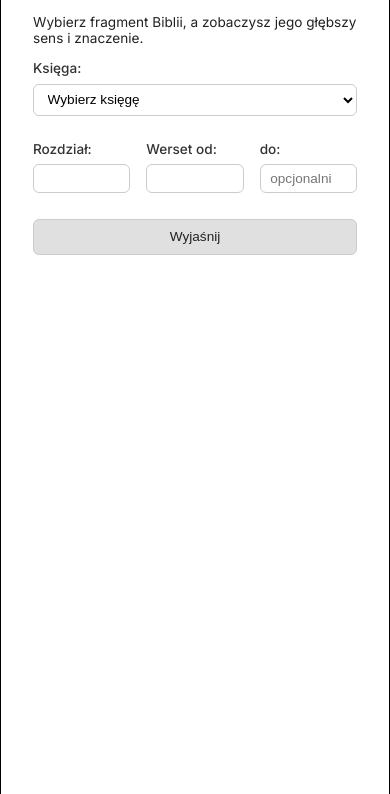
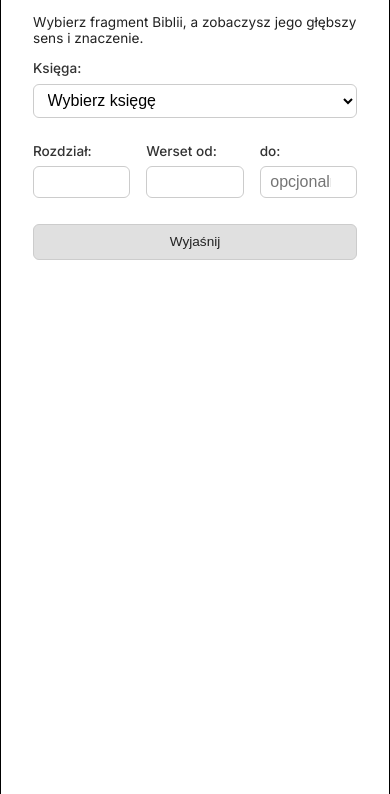
Before and after one commit to kamilsoldacki/biblia-wyjasnienia, a plain HTML site: page index.html in a window 390 px wide. Shown: the part 50-844 px from the top of the page. Drawn offline with nearby package versions, Linux system fonts and the light colour scheme.

Commit message:
Update style.css

```diff
--- a/style.css
+++ b/style.css
@@ -148,3 +148,11 @@ form > * {
   font-weight: 500;
   display: block;
 }
+
+@media (max-width: 600px) {
+  input,
+  textarea,
+  select {
+    font-size: 16px !important;
+  }
+}
```
